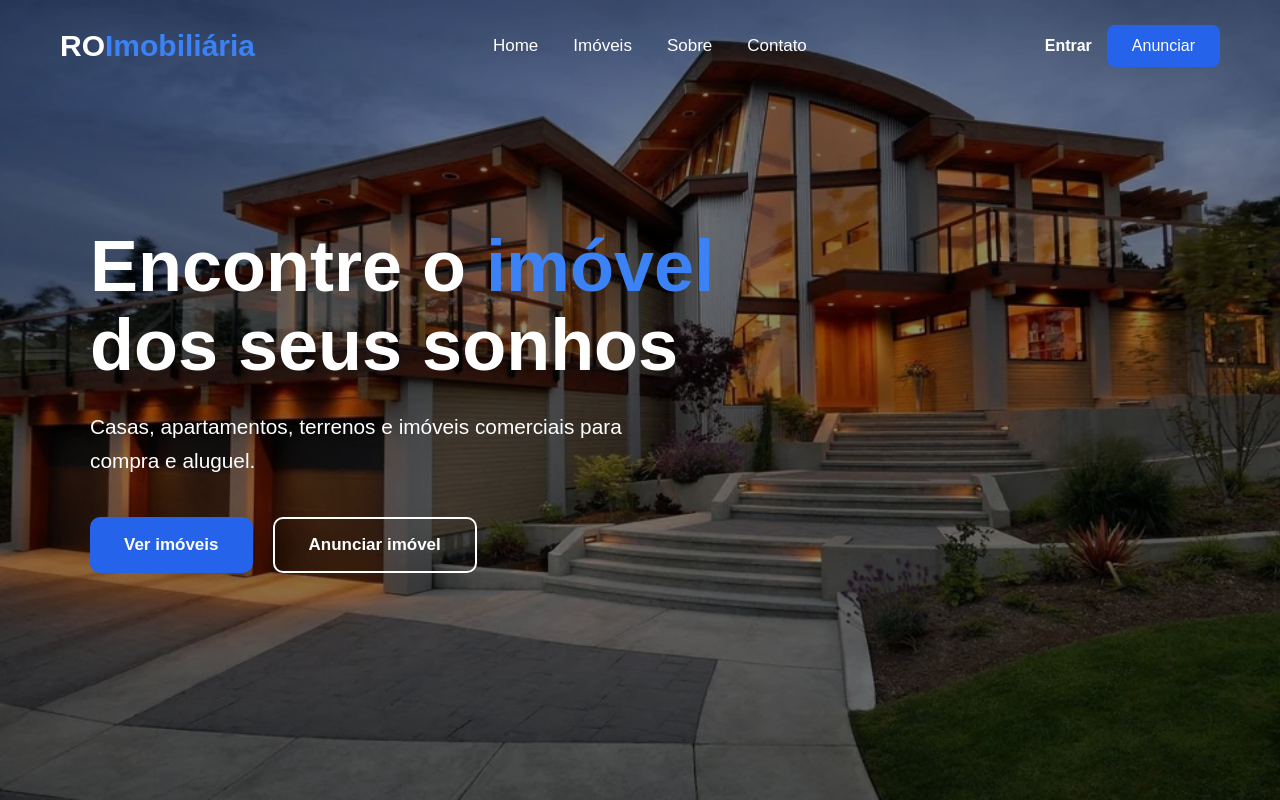
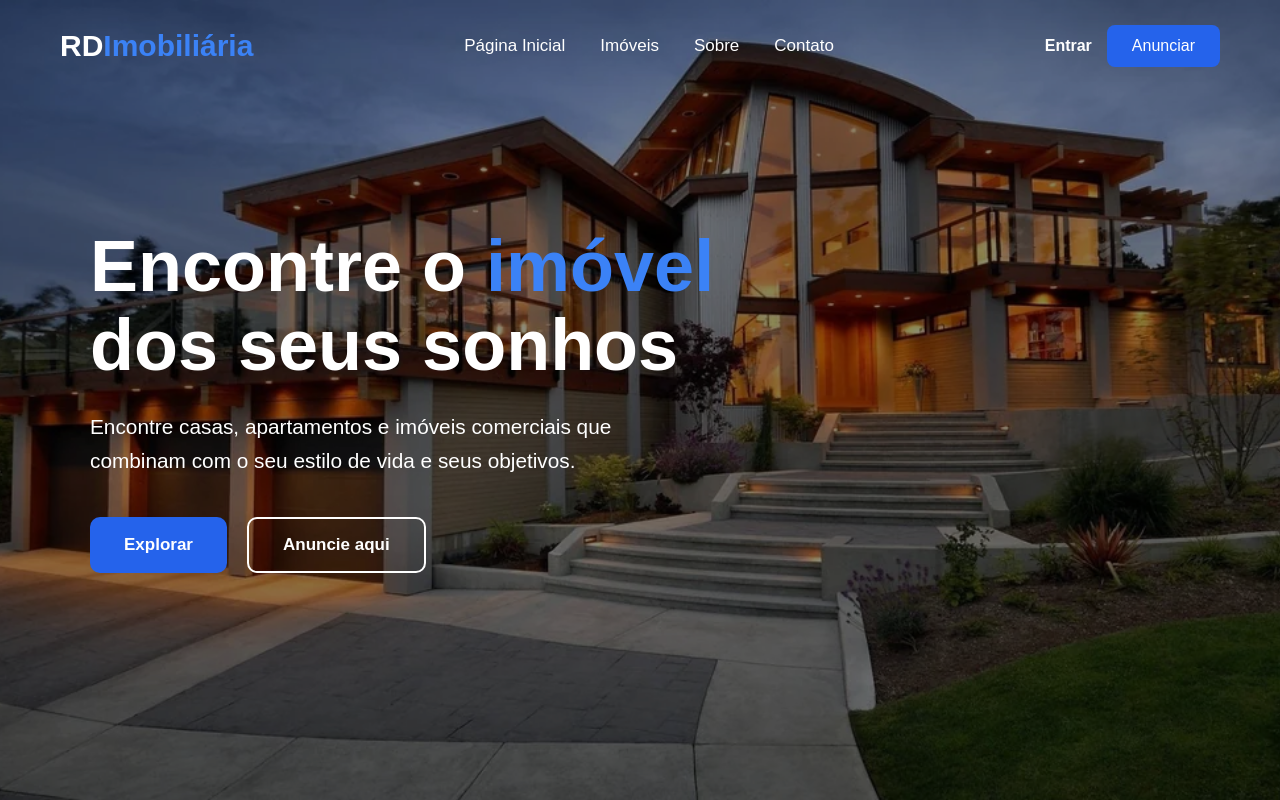
Before and after one commit to Domingos244/RD-imobi, a React (Vite) app: page / in a window 1280 px wide. Built offline with nearby package versions, Linux system fonts and the light colour scheme.

Commit message:
responsivo 03

```diff
--- a/src/components/Hero/index.tsx
+++ b/src/components/Hero/index.tsx
@@ -13,18 +13,17 @@ export default function Hero() {
           </h1>
 
           <p>
-            Casas, apartamentos, terrenos e imóveis comerciais
-            para compra e aluguel.
+           Encontre casas, apartamentos e imóveis comerciais que combinam com o seu estilo de vida e seus objetivos.
           </p>
 
           <div className="hero-buttons">
 
             <button className="btn-primary">
-              Ver imóveis
+              Explorar
             </button>
 
             <button className="btn-secondary">
-              Anunciar imóvel
+              Anuncie aqui
             </button>
 
           </div>
--- a/src/components/Navbar/index.tsx
+++ b/src/components/Navbar/index.tsx
@@ -10,11 +10,11 @@ export default function Navbar() {
     <header className="navbar">
       <div className="container">
         <Link to="/" className="logo">
-          RO<span>Imobiliária</span>
+          RD<span>Imobiliária</span>
         </Link>
 
         <nav className="desktop-menu">
-          <Link to="/">Home</Link>
+          <Link to="/">Página Inicial</Link>
           <Link to="/imoveis">Imóveis</Link>
           <Link to="/sobre">Sobre</Link>
           <Link to="/contato">Contato</Link>
@@ -54,7 +54,7 @@ export default function Navbar() {
             </button>
 
             <Link to="/" onClick={() => setMenuOpen(false)}>
-              Home
+              Página Inicial
             </Link>
 
             <Link to="/imoveis" onClick={() => setMenuOpen(false)}>
```
